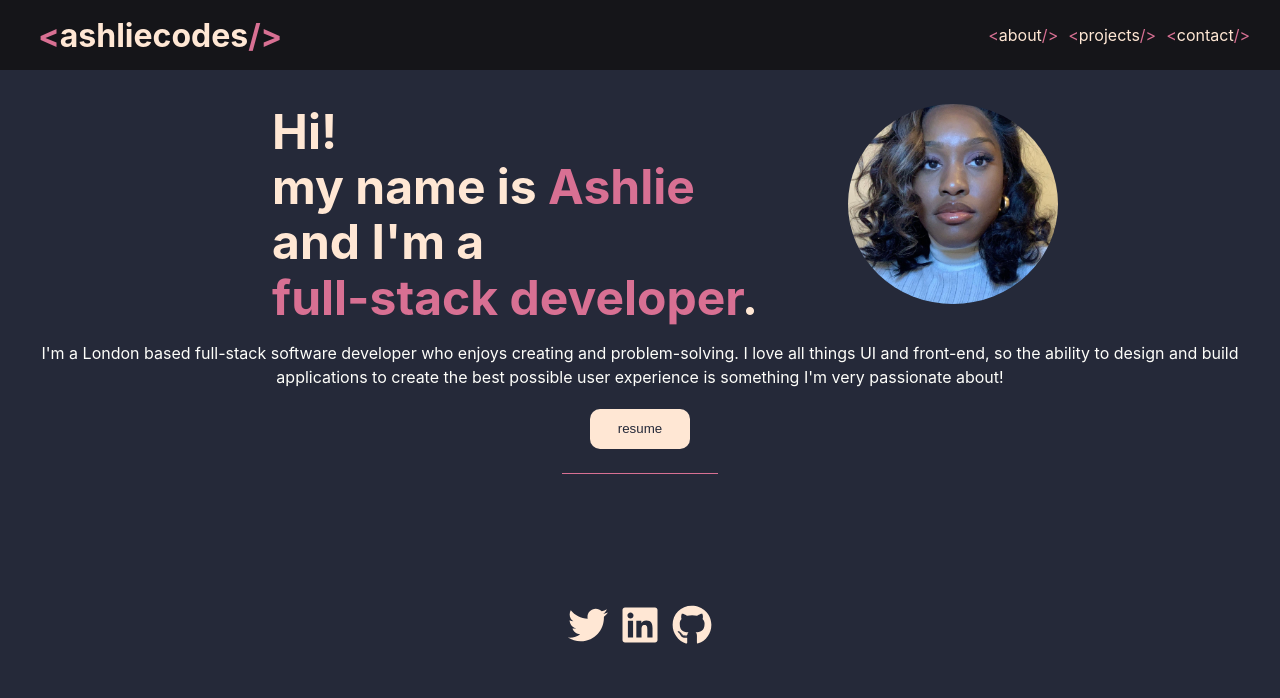
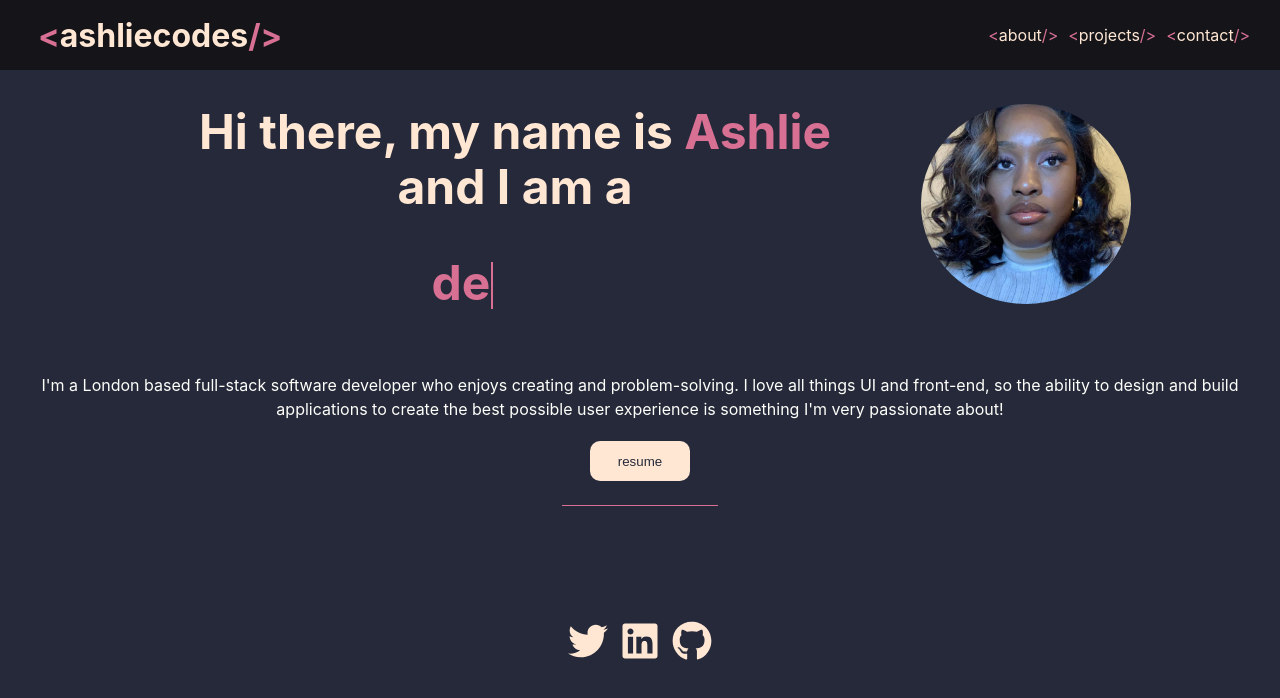
Before and after one commit to ashliecodes/portfolio, a Next.js app: page / in a window 1280 px wide. Shown: the top 698 px of the page. Built offline with nearby package versions, Linux system fonts and the light colour scheme.

Commit message:
added animation to homepage

```diff
--- a/pages/index.js
+++ b/pages/index.js
@@ -20,13 +20,23 @@ export default function Home() {
       <main className={styles.main}>
         <div className={styles.wrapper}>
           <section className={styles.intro}>
-            Hi!
-            <br />
-            my name is <span className={styles.myName}>Ashlie</span>
-            <br />
-            and I&apos;m a
+            <section className={styles.firstMessage}>
+              Hi there, my name is <span className={styles.myName}>Ashlie</span>
+              <br />
+              and I am a
+            </section>
             <div className={styles.fullstackMessage}>
-              full-stack developer<span className={styles.fullstop}>.</span>
+              <ul className={styles.dynamicText}>
+                <li>
+                  <span>developer</span>
+                </li>
+                <li>
+                  <span>designer</span>
+                </li>
+                <li>
+                  <span>tech-lover</span>
+                </li>
+              </ul>
             </div>
           </section>
           <i className={styles.imgContainer}>
--- a/styles/Home.module.scss
+++ b/styles/Home.module.scss
@@ -19,13 +19,16 @@
   margin-top: 40px;
 }
 
+.firstMessage {
+  text-align: center;
+}
+
 .myName,
 .fullstackMessage {
   color: var(--link-hover-color);
 }
 
-.intro,
-.fullstop {
+.intro {
   color: var(--secondary-text-color);
   line-height: 1.15;
   font-size: 3rem;
@@ -126,3 +129,48 @@
     text-align: center;
   }
 }
+
+.fullstackMessage .dynamicText {
+  height: 47px;
+  line-height: 47px;
+  overflow: hidden;
+  text-align: center;
+}
+
+.dynamicText li {
+  list-style: none;
+  position: relative;
+  top: 0;
+  animation: slide 12s steps(3) infinite;
+}
+
+@keyframes slide {
+  100% {
+    top: -150px;
+  }
+}
+
+.dynamicText li {
+  position: relative;
+}
+
+.dynamicText li::after {
+  content: "";
+  position: absolute;
+  left: 0;
+  height: 100%;
+  width: 100%;
+  background-color: var(--main-background-color);
+  border-left: 2px solid;
+  animation: typing 3s steps(10) infinite;
+}
+
+@keyframes typing {
+  30%,
+  60% {
+    left: calc(80% + 30px);
+  }
+  100% {
+    left: 0;
+  }
+}
```
